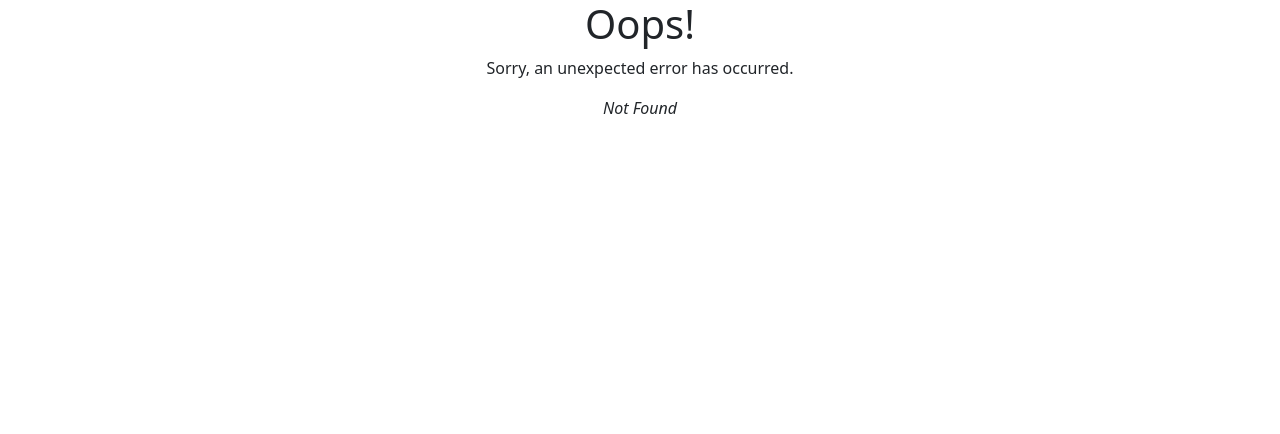
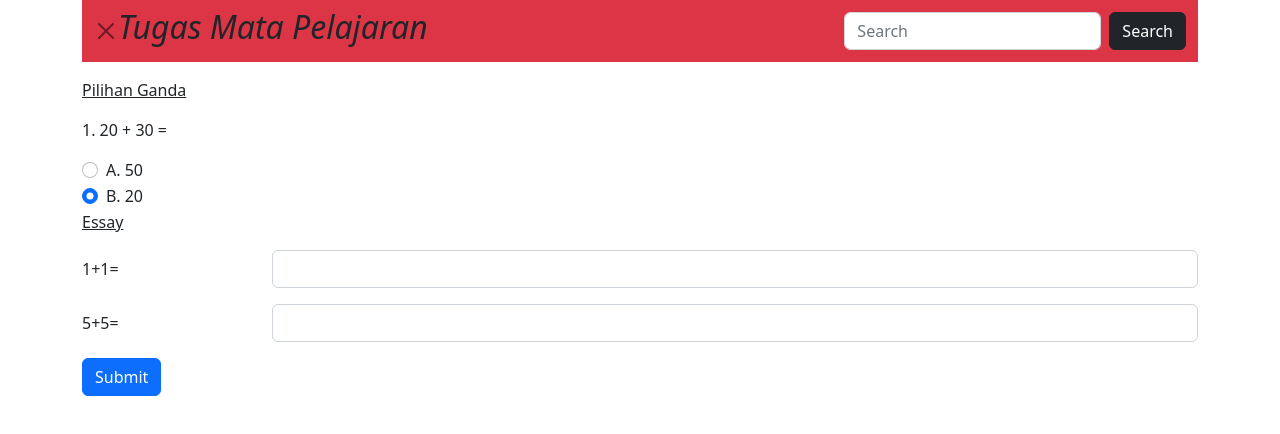
Before and after one commit to Emot-Api-SE4403/SwiftWebsite, a React (Create React App) app: page /tugas in a window 1280 px wide. Before the commit this address had no page. Shown: the top 434 px of the page. Built offline with nearby package versions, Linux system fonts and the light colour scheme.

Commit message:
merouting Tugas.js

```diff
--- a/package.json
+++ b/package.json
@@ -13,6 +13,7 @@
     "@testing-library/user-event": "^13.5.0",
     "bootstrap": "^5.2.2",
     "react": "^18.2.0",
+    "react-bootstrap": "^2.6.0",
     "react-dom": "^18.2.0",
     "react-scripts": "5.0.1",
     "web-vitals": "^2.1.4"
--- a/src/index.js
+++ b/src/index.js
@@ -15,6 +15,7 @@ import SignUp from './pages/RegisterExample';
 import Register from './pages/Register';
 import RiwayatMateri from './pages/RiwayatMateri';
 import RiwayatSoal from './pages/RiwayatSoal';
+import Tugas from './pages/Tugas';
 
 
 // Menaruh daftar routing disini
@@ -54,6 +55,11 @@ const router = createBrowserRouter([
     element: <RiwayatSoal />,
     errorElement: <ErrorPage />
   },
+  {
+    path: "/tugas",
+    element: <Tugas />,
+    errorElement: <ErrorPage />
+  },
 ]);
 
 // Memanggil object routing disini
--- a/src/pages/App.js
+++ b/src/pages/App.js
@@ -47,7 +47,7 @@ function App() {
           <a href="/riwayat/soal">halaman riwayat soal</a>
         </div>
         <div class="col-md-4">
-          <a href="/404">todo</a>
+          <a href="/tugas">Halaman tugas</a>
         </div>
         <div class="col-md-4">
           <a href="/404NotFound">TODO</a>
--- /dev/null
+++ b/src/pages/Tugas.js
@@ -0,0 +1,73 @@
+import "bootstrap/dist/css/bootstrap.min.css";
+import Button from 'react-bootstrap/Button';
+import Container from 'react-bootstrap/Container';
+import Form from 'react-bootstrap/Form';
+import Nav from 'react-bootstrap/Nav';
+import Navbar from 'react-bootstrap/Navbar';
+//import { Link } from 'react-router-dom'
+//import React from 'react';
+
+function Tugas (){
+    return (
+      <div class="container">
+        <Navbar bg="danger" expand="lg">
+          <Container fluid>
+            <button type="button" class="btn-close" aria-label="Close"></button>
+            <Navbar.Toggle aria-controls="navbarScroll" />
+            <Navbar.Collapse id="navbarScroll">
+              <Nav
+                className="me-auto my-2 my-lg-0"
+                style={{ maxHeight: '100px' }}
+                navbarScroll
+              >
+                <h2><i>Tugas Mata Pelajaran</i></h2>
+              </Nav>
+              <Form className="d-flex">
+                <Form.Control
+                  type="search"
+                  placeholder="Search"
+                  className="me-2"
+                  aria-label="Search"
+                />
+                <Button variant="dark">Search</Button>
+              </Form>
+            </Navbar.Collapse>
+          </Container>
+        </Navbar>
+        <p></p>
+        <p><u>Pilihan Ganda</u></p>
+        <p>1. 20 + 30 =</p>
+        <div class="form-check">
+          <input class="form-check-input" type="radio" name="flexRadioDefault" id="flexRadioDefault1"></input>
+          <label class="form-check-label" for="flexRadioDefault1">
+            A. 50
+          </label>
+        </div>
+        <div class="form-check">
+          <input class="form-check-input" type="radio" name="flexRadioDefault" id="flexRadioDefault2" checked></input>
+          <label class="form-check-label" for="flexRadioDefault2">
+            B. 20
+          </label>
+        </div>
+        <p><u>Essay</u></p>
+        <form>
+          <div class="row mb-3">
+            <label for="soal1" class="col-sm-2 col-form-label">1+1=</label>
+            <div class="col-sm-10">
+              <input class="form-control" id="soal1"></input>
+            </div>
+          </div>
+          <div class="row mb-3">
+            <label for="soal2" class="col-sm-2 col-form-label">5+5=</label>
+            <div class="col-sm-10">
+              <input class="form-control" id="soal2"></input>
+            </div>
+          </div>
+          <div class="col-12">
+            <button type="submit" class="btn btn-primary">Submit</button>
+          </div>
+        </form>
+      </div>
+      );
+}
+export default Tugas
```
Also changed, not shown: 1 other file (tests, documents, lock files or other folders).
